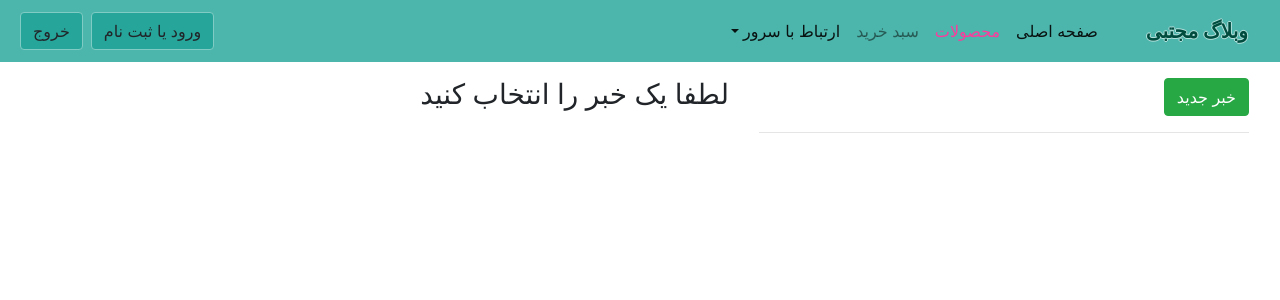
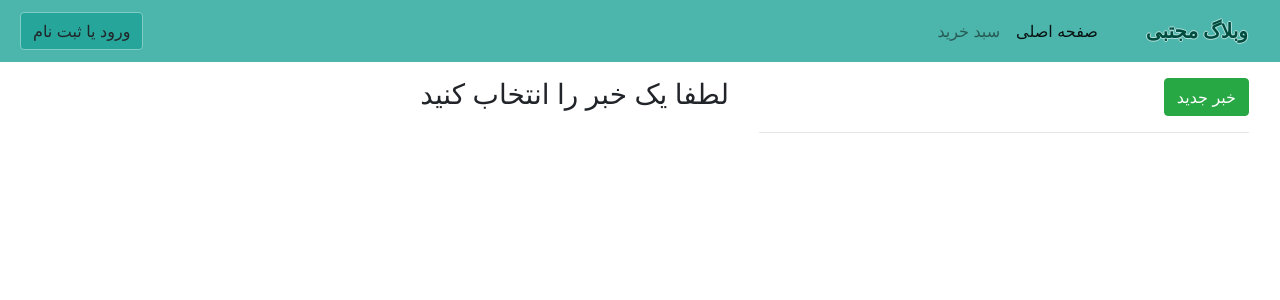
Before and after one commit to Mojtaba-Hossaini/MojtabaShopSpa, an Angular app: page /recipes in a window 1280 px wide. Shown: the top 300 px of the page. Built offline with nearby package versions, Linux system fonts and the light colour scheme.

Commit message:
11.7.98.1

```diff
--- /dev/null
+++ b/src/app/auth/auth-inteceptor.service.ts
@@ -0,0 +1,4 @@
+import { Injectable } from '@angular/core';
+
+@Injectable()
+export class AuthInterceptorService {}
--- a/src/app/auth/auth.service.ts
+++ b/src/app/auth/auth.service.ts
@@ -1,7 +1,7 @@
 import { HttpClient, HttpErrorResponse } from '@angular/common/http';
 import { Injectable } from '@angular/core';
 import { catchError, tap } from 'rxjs/operators';
-import { throwError, Subject } from 'rxjs';
+import { throwError, BehaviorSubject } from 'rxjs';
 import { AuthResponseData } from './authResponseData.model';
 import { User } from './user.model';
 
@@ -9,7 +9,7 @@ import { User } from './user.model';
     providedIn: 'root'
 })
 export class AuthService {
-    user = new Subject<User>();
+    user = new BehaviorSubject<User>(null);
 
     constructor(private http: HttpClient) {}
 
--- a/src/app/header/header.component.html
+++ b/src/app/header/header.component.html
@@ -8,13 +8,13 @@
         <li class="nav-item active">
           <a class="nav-link" >صفحه اصلی <span class="sr-only">(current)</span></a>
         </li>
-        <li class="nav-item">
-          <a class="nav-link" [routerLink]="['/recipes']" routerLinkActive="active"  >محصولات</a>
+        <li class="nav-item" *ngIf="isAuthenticated">
+          <a class="nav-link" [routerLink]="['/recipes']" routerLinkActive="active" >محصولات</a>
         </li>
         <li class="nav-item">
           <a class="nav-link" [routerLink]="['/shopping-list']" routerLinkActive="active" >سبد خرید</a>
         </li>
-        <li class="nav-item dropdown show" >
+        <li class="nav-item dropdown show" *ngIf="isAuthenticated" >
           <a class="nav-link dropdown-toggle" style="cursor: pointer" role="button" data-toggle="dropdown" aria-haspopup="true" aria-expanded="false">
             ارتباط با سرور
           </a>
@@ -27,8 +27,8 @@
       </ul>
     </div>
     <div class="float-left">
-      <button class="btn m-1" [routerLink]="['/auth']" >ورود یا ثبت نام</button>
-      <button class="btn m-1" >خروج</button>
+      <button class="btn m-1" [routerLink]="['/auth']" *ngIf="!isAuthenticated">ورود یا ثبت نام</button>
+      <button class="btn m-1" *ngIf="isAuthenticated" >خروج</button>
 
     </div>
   </nav>
--- a/src/app/header/header.component.ts
+++ b/src/app/header/header.component.ts
@@ -1,17 +1,23 @@
 import { AuthService } from './../auth/auth.service';
 import { DataStorageService } from './../shared/data-storage.service';
-import { Component, OnInit } from '@angular/core';
+import { Component, OnInit, OnDestroy } from '@angular/core';
+import { Subscription } from 'rxjs';
 
 @Component({
   selector: 'app-header',
   templateUrl: './header.component.html',
   styleUrls: ['./header.component.css']
 })
-export class HeaderComponent implements OnInit {
+export class HeaderComponent implements OnInit, OnDestroy {
+  isAuthenticated = false;
+  private userSub: Subscription;
 
   constructor(private dataService: DataStorageService, private authService: AuthService) { }
 
   ngOnInit() {
+    this.userSub = this.authService.user.subscribe(user => {
+      this.isAuthenticated = !!user;
+    });
   }
 
   saveDate() {
@@ -22,5 +28,9 @@ export class HeaderComponent implements OnInit {
     this.dataService.getRecipe().subscribe();
   }
 
+  ngOnDestroy(): void {
+    this.userSub.unsubscribe();
+  }
+
 
 }
--- a/src/app/shared/data-storage.service.ts
+++ b/src/app/shared/data-storage.service.ts
@@ -1,8 +1,9 @@
+import { AuthService } from './../auth/auth.service';
 import { Recipe } from './../recipes/recipe.model';
 import { RecipeService } from './../recipes/recipe.sevice';
 import { Injectable } from '@angular/core';
-import { HttpClient } from '@angular/common/http';
-import { map, tap } from 'rxjs/operators';
+import { HttpClient, HttpParams } from '@angular/common/http';
+import { map, tap, take, exhaustMap } from 'rxjs/operators';
 
 @Injectable({
   providedIn: 'root'
@@ -10,7 +11,7 @@ import { map, tap } from 'rxjs/operators';
 export class DataStorageService {
   serverUrl = 'https://mojtaba-spa-bc155.firebaseio.com/';
 
-  constructor(private http: HttpClient, private recipeService: RecipeService) { }
+  constructor(private http: HttpClient, private recipeService: RecipeService, private authService: AuthService) { }
 
   saveRecipes() {
     const recipes = this.recipeService.getRecipes();
@@ -20,7 +21,11 @@ export class DataStorageService {
   }
 
   getRecipe() {
-    return this.http.get<Recipe[]>(this.serverUrl + 'recipes.json').pipe(map(recipes => {
+    return this.authService.user.pipe(take(1), exhaustMap(user => {
+        return this.http.get<Recipe[]>(this.serverUrl + 'recipes.json', {
+          params: new HttpParams().set('auth', user.token)
+        });
+    }), map(recipes => {
       return recipes.map(recipe => {
         return {...recipe, ingredients: recipe.ingredients ? recipe.ingredients : []};
       });
```
